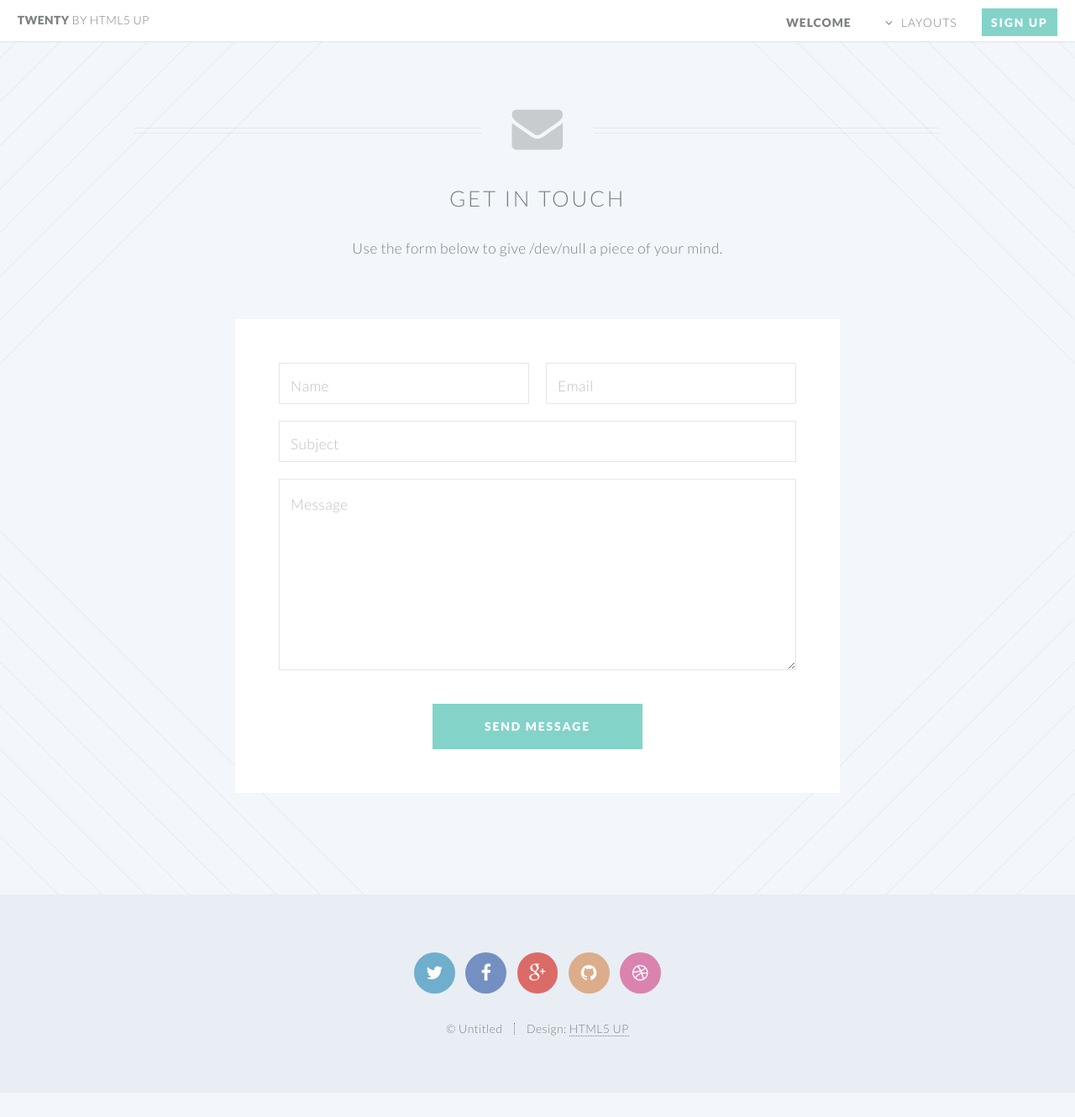
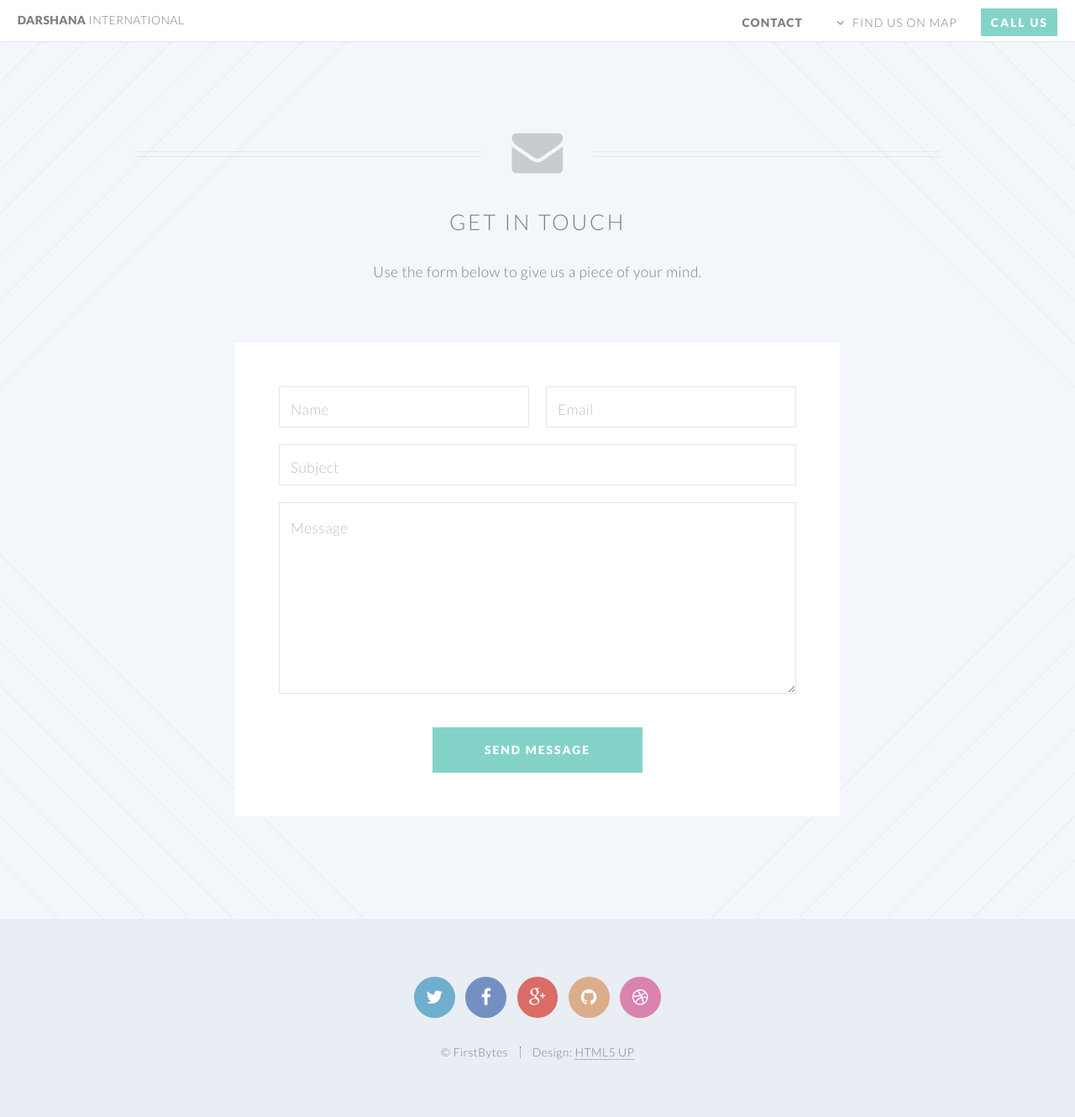
Before and after one commit to sumeshshivan/Darshana, a Django app: template darsana/templates/darsana/contact.html in a window 1280 px wide. Shown: the whole page at 84% size. Before the commit the page ends 1234 px from the top, so only its background shows below. Run offline with Django 3.2, Linux system fonts and the light colour scheme; the template is opened without the code that fills it, so the values that code supplies are empty.

Commit message:
Create contact page for the site Add the following changes * Contact url to urlpatterns in urls.py * Contact view in views.py * Contact template to templates folder * Base template from which the templates extend.

```diff
--- /dev/null
+++ b/darsana/templates/darsana/base.html
@@ -0,0 +1,62 @@
+{% load static from staticfiles %}
+<!DOCTYPE HTML>
+<html>
+	<head>
+		<title>Darshana International | Home</title>
+		<meta charset="utf-8" />
+		<meta name="viewport" content="width=device-width, initial-scale=1" />
+		<!--[if lte IE 8]><script src="{% static 'assets/js/ie/html5shiv.js' %} "></script><![endif]-->
+		<link href="{% static 'assets/css/main.css' %} " rel="stylesheet">
+		<!-- <link rel="stylesheet" href="assets/css/main.css" /> -->
+		<!--[if lte IE 8]><link rel="stylesheet" href="{% static 'assets/css/ie8.css' %} " /><![endif]-->
+		<!--[if lte IE 9]><link rel="stylesheet" href="{% static 'assets/css/ie9.css' %} " /><![endif]-->
+	</head>
+  {% block body_class %}<body class="index">{% endblock %}
+		<div id="page-wrapper">
+			<!-- Header -->
+				{% block header_class %}<header id="header" class="alt">{% endblock %}
+					<h1 id="logo"><a href="/">Darshana <span>International</span></a></h1>
+					<nav id="nav">
+						<ul>
+							<li class="current"><a href="/contact">Contact</a></li>
+							<li class="submenu">
+								<a href="#">Find Us on Map</a>
+							</li>
+							<li><a href="#" class="button special">Call Us</a></li>
+						</ul>
+					</nav>
+				</header>
+
+{% block main %}{% endblock %}
+
+			<!-- Footer -->
+				<footer id="footer">
+
+					<ul class="icons">
+						<li><a href="#" class="icon circle fa-twitter"><span class="label">Twitter</span></a></li>
+						<li><a href="#" class="icon circle fa-facebook"><span class="label">Facebook</span></a></li>
+						<li><a href="#" class="icon circle fa-google-plus"><span class="label">Google+</span></a></li>
+						<li><a href="#" class="icon circle fa-github"><span class="label">Github</span></a></li>
+						<li><a href="#" class="icon circle fa-dribbble"><span class="label">Dribbble</span></a></li>
+					</ul>
+
+					<ul class="copyright">
+						<li>&copy; FirstBytes</li><li>Design: <a href="http://html5up.net">HTML5 UP</a></li>
+					</ul>
+
+				</footer>
+
+		</div>
+
+		<!-- Scripts -->
+			<script src="{% static 'assets/js/jquery.min.js' %} "></script>
+			<script src="{% static 'assets/js/jquery.dropotron.min.js' %} "></script>
+			<script src="{% static 'assets/js/jquery.scrolly.min.js' %} "></script>
+			<script src="{% static 'assets/js/jquery.scrollgress.min.js' %} "></script>
+			<script src="{% static 'assets/js/skel.min.js' %} "></script>
+			<script src="{% static 'assets/js/util.js' %} "></script>
+			<!--[if lte IE 8]><script src="{% static 'assets/js/ie/respond.min.js"></script><![endif]-->
+			<script src="{% static 'assets/js/main.js' %} "></script>
+
+	</body>
+</html>
--- a/darsana/templates/darsana/contact.html
+++ b/darsana/templates/darsana/contact.html
@@ -1,59 +1,15 @@
-<!DOCTYPE HTML>
-<!--
-	Twenty by HTML5 UP
-	html5up.net | @n33co
-	Free for personal and commercial use under the CCA 3.0 license (html5up.net/license)
--->
-<html>
-	<head>
-		<title>Contact - Twenty by HTML5 UP</title>
-		<meta charset="utf-8" />
-		<meta name="viewport" content="width=device-width, initial-scale=1" />
-		<!--[if lte IE 8]><script src="assets/js/ie/html5shiv.js"></script><![endif]-->
-		<link rel="stylesheet" href="assets/css/main.css" />
-		<!--[if lte IE 8]><link rel="stylesheet" href="assets/css/ie8.css" /><![endif]-->
-		<!--[if lte IE 9]><link rel="stylesheet" href="assets/css/ie9.css" /><![endif]-->
-	</head>
-	<body class="contact">
-		<div id="page-wrapper">
-
-			<!-- Header -->
-				<header id="header">
-					<h1 id="logo"><a href="index.html">Twenty <span>by HTML5 UP</span></a></h1>
-					<nav id="nav">
-						<ul>
-							<li class="current"><a href="index.html">Welcome</a></li>
-							<li class="submenu">
-								<a href="#">Layouts</a>
-								<ul>
-									<li><a href="left-sidebar.html">Left Sidebar</a></li>
-									<li><a href="right-sidebar.html">Right Sidebar</a></li>
-									<li><a href="no-sidebar.html">No Sidebar</a></li>
-									<li><a href="contact.html">Contact</a></li>
-									<li class="submenu">
-										<a href="#">Submenu</a>
-										<ul>
-											<li><a href="#">Dolore Sed</a></li>
-											<li><a href="#">Consequat</a></li>
-											<li><a href="#">Lorem Magna</a></li>
-											<li><a href="#">Sed Magna</a></li>
-											<li><a href="#">Ipsum Nisl</a></li>
-										</ul>
-									</li>
-								</ul>
-							</li>
-							<li><a href="#" class="button special">Sign Up</a></li>
-						</ul>
-					</nav>
-				</header>
-
+{{% extends "darsana/base.html" %}
+{% load static from staticfiles %}
+{% block body_class %}<body class="contact">{% endblock %}
+{% block header_class %}<header id="header">{% endblock %}
+{% block main %}
 			<!-- Main -->
 				<article id="main">
 
 					<header class="special container">
 						<span class="icon fa-envelope"></span>
 						<h2>Get In Touch</h2>
-						<p>Use the form below to give /dev/null a piece of your mind.</p>
+						<p>Use the form below to give us a piece of your mind.</p>
 					</header>
 
 					<!-- One -->
@@ -93,35 +49,4 @@
 						</section>
 
 				</article>
-
-			<!-- Footer -->
-				<footer id="footer">
-
-					<ul class="icons">
-						<li><a href="#" class="icon circle fa-twitter"><span class="label">Twitter</span></a></li>
-						<li><a href="#" class="icon circle fa-facebook"><span class="label">Facebook</span></a></li>
-						<li><a href="#" class="icon circle fa-google-plus"><span class="label">Google+</span></a></li>
-						<li><a href="#" class="icon circle fa-github"><span class="label">Github</span></a></li>
-						<li><a href="#" class="icon circle fa-dribbble"><span class="label">Dribbble</span></a></li>
-					</ul>
-
-					<ul class="copyright">
-						<li>&copy; Untitled</li><li>Design: <a href="http://html5up.net">HTML5 UP</a></li>
-					</ul>
-
-				</footer>
-
-		</div>
-
-		<!-- Scripts -->
-			<script src="assets/js/jquery.min.js"></script>
-			<script src="assets/js/jquery.dropotron.min.js"></script>
-			<script src="assets/js/jquery.scrolly.min.js"></script>
-			<script src="assets/js/jquery.scrollgress.min.js"></script>
-			<script src="assets/js/skel.min.js"></script>
-			<script src="assets/js/util.js"></script>
-			<!--[if lte IE 8]><script src="assets/js/ie/respond.min.js"></script><![endif]-->
-			<script src="assets/js/main.js"></script>
-
-	</body>
-</html>
+{% endblock %}
--- a/darsana/urls.py
+++ b/darsana/urls.py
@@ -1,10 +1,12 @@
 from django.conf.urls import include, url
 from django.contrib import admin
+from . import views
 
 urlpatterns = [
     # Examples:
-    url(r'^$', 'darsana.views.home', name='home'),
+    url(r'^$', views.home, name='home'),
+    url(r'^contact/$', views.contact, name='contact'),
+    url(r'^sms/', include('sms.urls')),
     # url(r'^blog/', include('blog.urls')),
-
     url(r'^admin/', include(admin.site.urls)),
 ]
--- a/darsana/views.py
+++ b/darsana/views.py
@@ -3,3 +3,6 @@ from django.http import HttpResponse
 
 def home(request):
     return render(request, 'darsana/index.html')
+
+def contact(request):
+    return render(request, 'darsana/contact.html')
```
Also changed, not shown: darsana/templates/darsana/index.html (+4 -62 lines).
